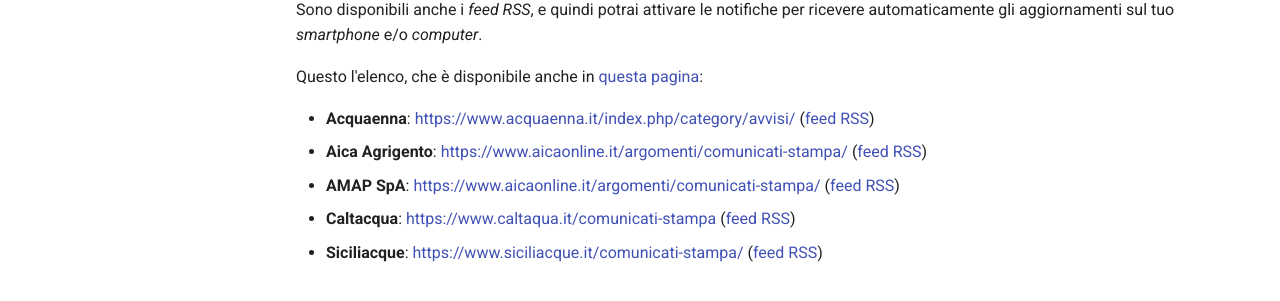
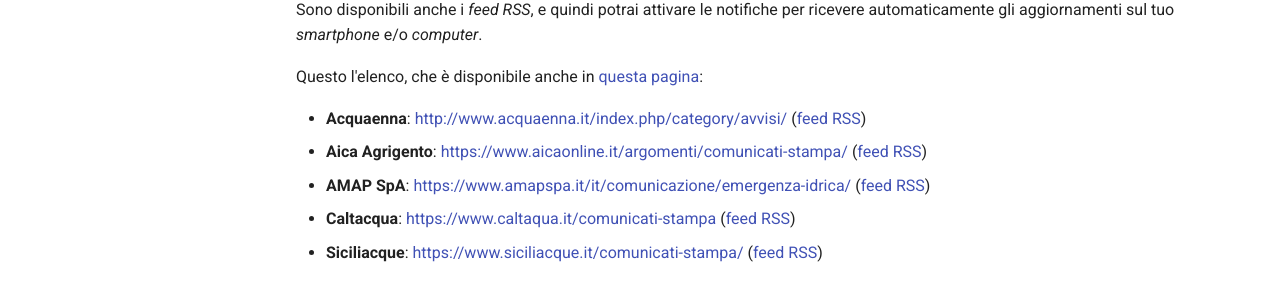
Before and after one commit to opendatasicilia/emergenza-idrica-sicilia, an MkDocs documentation site: the page built from docs/aggiornamenti/articoli/annuncio/avvisi-aziende.md, in a window 1280 px wide. Shown: the part 364-665 px from the top of the page. Built offline with MkDocs 1.6.1 and Material for MkDocs 9.7.7, drawn with Linux system fonts in a browser that asks for light colours; comment, search, counter and statistics services are not loaded; some of the changed lines change nothing that is shown.

Commit message:
corretti URL

```diff
--- a/docs/aggiornamenti/articoli/annuncio/avvisi-aziende.md
+++ b/docs/aggiornamenti/articoli/annuncio/avvisi-aziende.md
@@ -22,8 +22,8 @@
 
 Questo l'elenco, che è disponibile anche in [questa pagina](../../../informazioni/index.md#aziende):
 
-- **Acquaenna**: <https://www.acquaenna.it/index.php/category/avvisi/> ([feed RSS](http://www.acquaenna.it/index.php/category/avvisi/feed/))
+- **Acquaenna**: <http://www.acquaenna.it/index.php/category/avvisi/> ([feed RSS](http://www.acquaenna.it/index.php/category/avvisi/feed/))
 - **Aica Agrigento**: <https://www.aicaonline.it/argomenti/comunicati-stampa/> ([feed RSS](https://www.aicaonline.it/argomenti/comunicati-stampa/feed/))
-- **AMAP SpA**: <https://www.aicaonline.it/argomenti/comunicati-stampa/> ([feed RSS](https://www.amapspa.it/it/comunicazione/emergenza-idrica/feed/))
+- **AMAP SpA**: <https://www.amapspa.it/it/comunicazione/emergenza-idrica/> ([feed RSS](https://www.amapspa.it/it/comunicazione/emergenza-idrica/feed/))
 - **Caltacqua**: <https://www.caltaqua.it/comunicati-stampa> ([feed RSS](https://www.caltaqua.it/index.php?option=com_content&view=featured&format=feed&type=rss))
 - **Siciliacque**: <https://www.siciliacque.it/comunicati-stampa/> ([feed RSS](https://www.siciliacque.it/comunicati-stampa/feed/))
```
